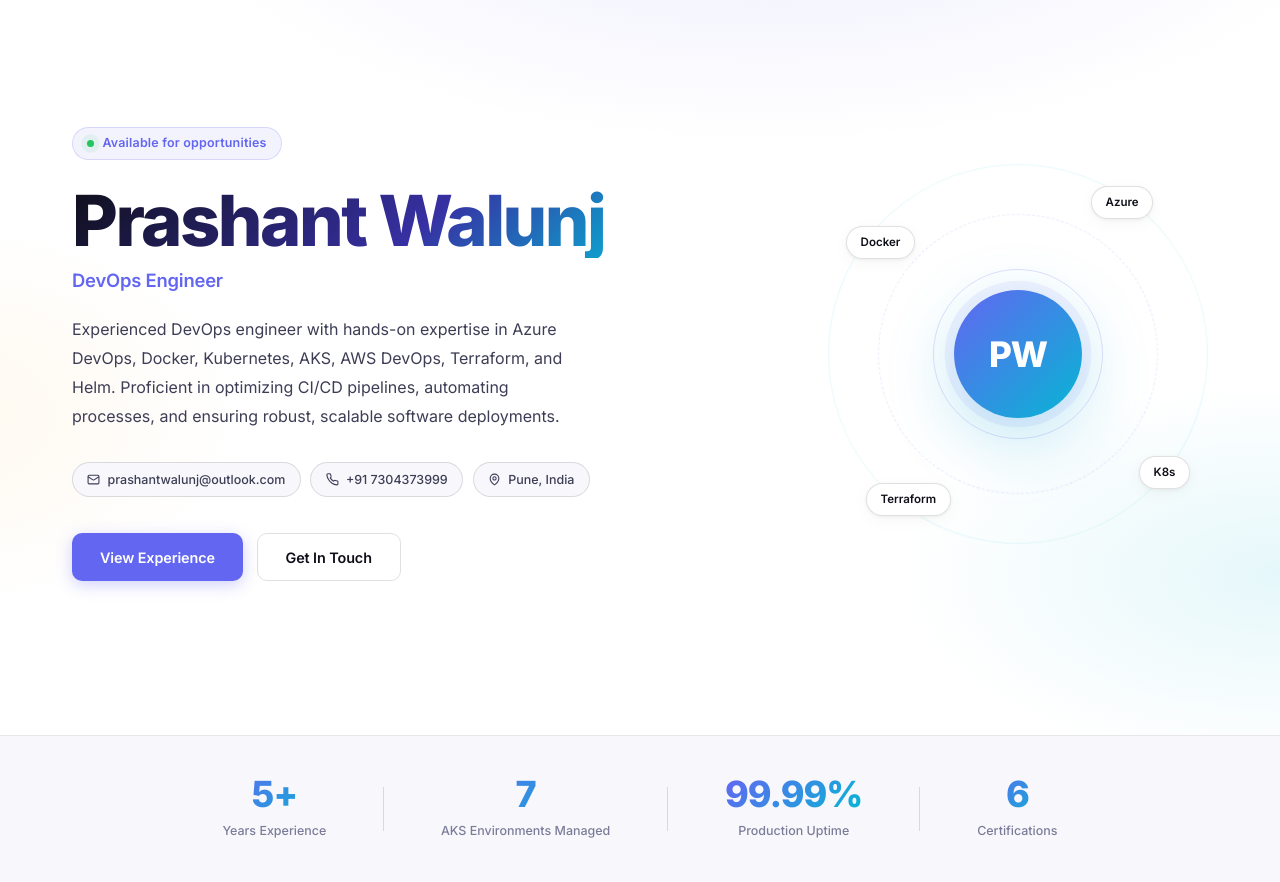
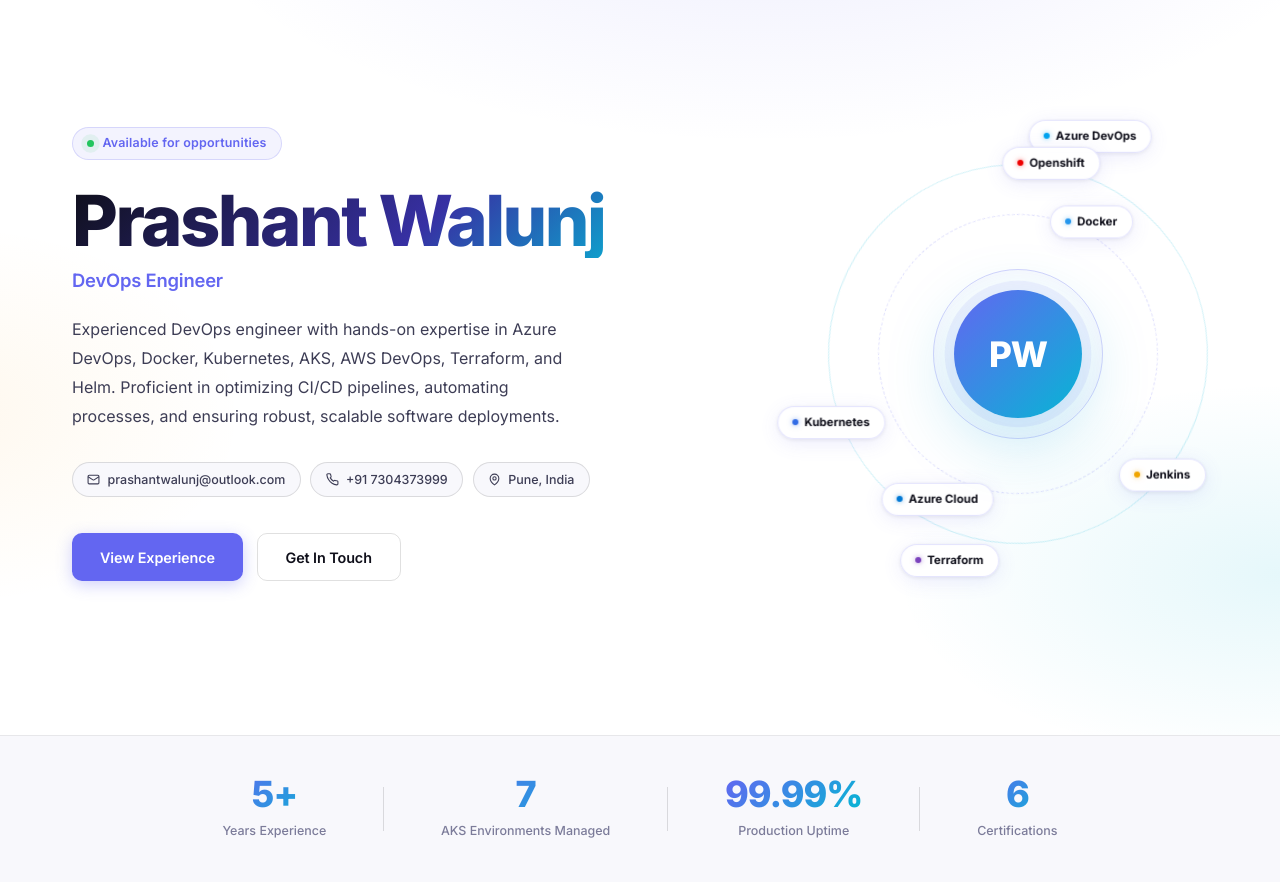
Before and after one commit to PrashantWalunj999/prashantwalunj_portfolio, a Flask app: page / in a window 1280 px wide. Shown: the part 65-947 px from the top of the page. Run offline with Flask 3, Linux system fonts and the light colour scheme.

Commit message:
Added skill animation

```diff
--- a/static/css/style.css
+++ b/static/css/style.css
@@ -309,16 +309,17 @@ ul { list-style: none; }
 
 .ring-1 {
   width: 170px; height: 170px;
-  border: 1.5px solid rgba(99,102,241,0.2);
+  border: 1.5px solid rgba(99,102,241,0.28);
+  box-shadow: 0 0 18px rgba(99,102,241,0.07) inset;
 }
 .ring-2 {
   width: 280px; height: 280px;
-  border: 1px dashed rgba(99,102,241,0.15);
+  border: 1px dashed rgba(99,102,241,0.22);
   animation: rotate 22s linear infinite;
 }
 .ring-3 {
   width: 380px; height: 380px;
-  border: 1px solid rgba(6,182,212,0.1);
+  border: 1px solid rgba(6,182,212,0.2);
   animation: rotate 34s linear infinite reverse;
 }
 
@@ -345,28 +346,125 @@ ul { list-style: none; }
   animation: avatar-pulse 4s ease-in-out infinite;
 }
 
+/* ORBITAL BADGE WRAPPERS */
+.badge-orbit {
+  position: absolute;
+  top: 50%;
+  left: 50%;
+  width: 0;
+  height: 0;
+  pointer-events: none;
+}
+
 .floating-badge {
   position: absolute;
-  background: #fff;
-  border: 1px solid var(--border-strong);
+  top: 0;
+  left: 0;
+  background: rgba(255, 255, 255, 0.92);
+  backdrop-filter: blur(8px);
+  -webkit-backdrop-filter: blur(8px);
+  border: 1px solid rgba(99, 102, 241, 0.18);
   color: var(--text);
   font-size: 0.72rem;
-  font-weight: 600;
-  padding: 0.38rem 0.85rem;
+  font-weight: 700;
+  padding: 0.38rem 0.9rem;
   border-radius: 999px;
-  box-shadow: var(--shadow-sm);
-  animation: float 3.5s ease-in-out infinite;
+  box-shadow: 0 4px 20px rgba(99,102,241,0.12), 0 1px 4px rgba(0,0,0,0.08);
   white-space: nowrap;
+  display: flex;
+  align-items: center;
+  gap: 0.35rem;
+  pointer-events: all;
+  cursor: default;
+  transition: box-shadow 0.3s ease;
 }
 
-.badge-1 { top: 22px;   right: 55px;  animation-delay: 0s;     }
-.badge-2 { bottom: 55px; right: 18px;  animation-delay: 0.9s;   }
-.badge-3 { bottom: 28px; left: 38px;   animation-delay: 1.8s;   }
-.badge-4 { top: 62px;   left: 18px;   animation-delay: 2.7s;   }
+.floating-badge:hover {
+  box-shadow: 0 8px 32px rgba(99,102,241,0.28), 0 2px 8px rgba(0,0,0,0.1);
+}
 
-@keyframes float {
-  0%, 100% { transform: translateY(0px); }
-  50%       { transform: translateY(-9px); }
+/* Colored tech dots */
+.bdot {
+  width: 6px;
+  height: 6px;
+  border-radius: 50%;
+  display: inline-block;
+  flex-shrink: 0;
+}
+.bdot-azure    { background: #0078d4; box-shadow: 0 0 5px rgba(0,120,212,0.55); }
+.bdot-k8s      { background: #326ce5; box-shadow: 0 0 5px rgba(50,108,229,0.55); }
+.bdot-tf       { background: #7b42bc; box-shadow: 0 0 5px rgba(123,66,188,0.55); }
+.bdot-docker   { background: #2496ed; box-shadow: 0 0 5px rgba(36,150,237,0.55); }
+.bdot-devops   { background: #00a4ef; box-shadow: 0 0 5px rgba(0,164,239,0.55); }
+.bdot-openshift{ background: #ee0000; box-shadow: 0 0 5px rgba(238,0,0,0.55); }
+.bdot-jenkins  { background: #f0a500; box-shadow: 0 0 5px rgba(240,165,0,0.55); }
+
+/* ===== THREE-ORBIT SYSTEM =====
+   Inner  (110px, clockwise,  24s): Azure Cloud [0°],  Docker     [180°]
+   Middle (145px, clockwise,  34s): Kubernetes  [0°],  Openshift  [120°], Jenkins [240°]
+   Outer  (168px, counter-CW, 46s): Terraform   [0°],  Azure DevOps [180°]
+   Badges on the same orbit share one keyframe + negative delay offset
+   so they stay evenly spaced and never overlap.
+*/
+
+@keyframes orbit-inner {
+  from { transform: rotate(20deg); }
+  to   { transform: rotate(380deg); }
+}
+@keyframes counter-inner {
+  from { transform: translateX(110px) translateY(-50%) rotate(-20deg); }
+  to   { transform: translateX(110px) translateY(-50%) rotate(-380deg); }
+}
+
+@keyframes orbit-mid {
+  from { transform: rotate(90deg); }
+  to   { transform: rotate(450deg); }
+}
+@keyframes counter-mid {
+  from { transform: translateX(145px) translateY(-50%) rotate(-90deg); }
+  to   { transform: translateX(145px) translateY(-50%) rotate(-450deg); }
+}
+
+@keyframes orbit-outer {
+  from { transform: rotate(160deg); }
+  to   { transform: rotate(-200deg); }
+}
+@keyframes counter-outer {
+  from { transform: translateX(168px) translateY(-50%) rotate(-160deg); }
+  to   { transform: translateX(168px) translateY(-50%) rotate(200deg); }
+}
+
+/* Azure Cloud — inner, 0° */
+.badge-orbit-1 { animation: orbit-inner 24s linear infinite; }
+.badge-orbit-1 .floating-badge { animation: counter-inner 24s linear infinite, badge-appear 0.5s ease 0.4s both; }
+
+/* Docker — inner, 180° offset → −12s delay */
+.badge-orbit-4 { animation: orbit-inner 24s linear -12s infinite; }
+.badge-orbit-4 .floating-badge { animation: counter-inner 24s linear -12s infinite, badge-appear 0.5s ease 0.7s both; }
+
+/* Kubernetes — middle, 0° */
+.badge-orbit-2 { animation: orbit-mid 34s linear infinite; }
+.badge-orbit-2 .floating-badge { animation: counter-mid 34s linear infinite, badge-appear 0.5s ease 0.6s both; }
+
+/* Openshift — middle, 120° offset → −11.33s */
+.badge-orbit-6 { animation: orbit-mid 34s linear -11.33s infinite; }
+.badge-orbit-6 .floating-badge { animation: counter-mid 34s linear -11.33s infinite, badge-appear 0.5s ease 1.2s both; }
+
+/* Jenkins — middle, 240° offset → −22.67s */
+.badge-orbit-7 { animation: orbit-mid 34s linear -22.67s infinite; }
+.badge-orbit-7 .floating-badge { animation: counter-mid 34s linear -22.67s infinite, badge-appear 0.5s ease 1.5s both; }
+
+/* Terraform — outer, 0° */
+.badge-orbit-3 { animation: orbit-outer 46s linear infinite; }
+.badge-orbit-3 .floating-badge { animation: counter-outer 46s linear infinite, badge-appear 0.5s ease 0.9s both; }
+
+/* Azure DevOps — outer, 180° offset → −23s */
+.badge-orbit-5 { animation: orbit-outer 46s linear -23s infinite; }
+.badge-orbit-5 .floating-badge { animation: counter-outer 46s linear -23s infinite, badge-appear 0.5s ease 1.1s both; }
+
+@keyframes badge-appear {
+  from { opacity: 0; }
+  to   { opacity: 1; }
 }
 
 /* ===== STATS BAR ===== */
@@ -915,16 +1013,6 @@ ul { list-style: none; }
   position: relative;
 }
 
-/* ===== FLOATING BADGE entrance ===== */
-@keyframes badge-in {
-  from { opacity: 0; transform: scale(0.7) translateY(6px); }
-  to   { opacity: 1; transform: scale(1)   translateY(0);   }
-}
-
-.badge-1 { animation: float 3.5s ease-in-out 0s   infinite, badge-in 0.4s ease 0.8s both; }
-.badge-2 { animation: float 3.5s ease-in-out 0.9s infinite, badge-in 0.4s ease 1.0s both; }
-.badge-3 { animation: float 3.5s ease-in-out 1.8s infinite, badge-in 0.4s ease 1.2s both; }
-.badge-4 { animation: float 3.5s ease-in-out 2.7s infinite, badge-in 0.4s ease 1.4s both; }
 
 /* ===== CERT CARD shimmer on hover ===== */
 .cert-card {
--- a/templates/index.html
+++ b/templates/index.html
@@ -63,10 +63,27 @@
       <div class="orbit-ring ring-2"></div>
       <div class="orbit-ring ring-3"></div>
       <div class="avatar-circle">PW</div>
-      <div class="floating-badge badge-1">Azure</div>
-      <div class="floating-badge badge-2">K8s</div>
-      <div class="floating-badge badge-3">Terraform</div>
-      <div class="floating-badge badge-4">Docker</div>
+      <div class="badge-orbit badge-orbit-1">
+        <div class="floating-badge"><span class="bdot bdot-azure"></span>Azure Cloud</div>
+      </div>
+      <div class="badge-orbit badge-orbit-2">
+        <div class="floating-badge"><span class="bdot bdot-k8s"></span>Kubernetes</div>
+      </div>
+      <div class="badge-orbit badge-orbit-3">
+        <div class="floating-badge"><span class="bdot bdot-tf"></span>Terraform</div>
+      </div>
+      <div class="badge-orbit badge-orbit-4">
+        <div class="floating-badge"><span class="bdot bdot-docker"></span>Docker</div>
+      </div>
+      <div class="badge-orbit badge-orbit-5">
+        <div class="floating-badge"><span class="bdot bdot-devops"></span>Azure DevOps</div>
+      </div>
+      <div class="badge-orbit badge-orbit-6">
+        <div class="floating-badge"><span class="bdot bdot-openshift"></span>Openshift</div>
+      </div>
+      <div class="badge-orbit badge-orbit-7">
+        <div class="floating-badge"><span class="bdot bdot-jenkins"></span>Jenkins</div>
+      </div>
     </div>
   </section>
   </div>
```
Also changed, not shown: docs/index.html (+21 -4 lines), docs/static/css/style.css (+114 -26 lines).
